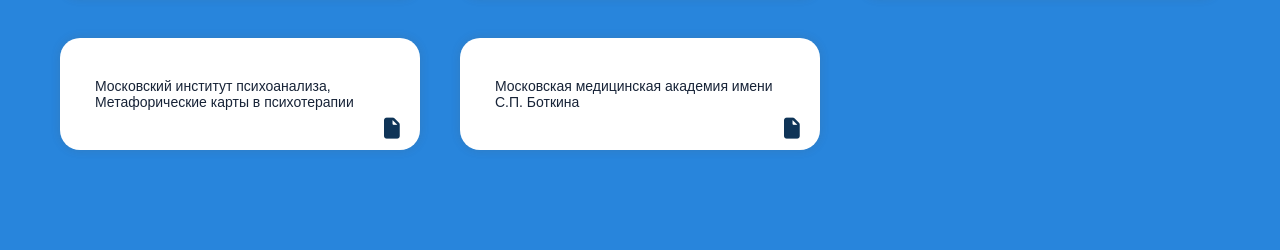
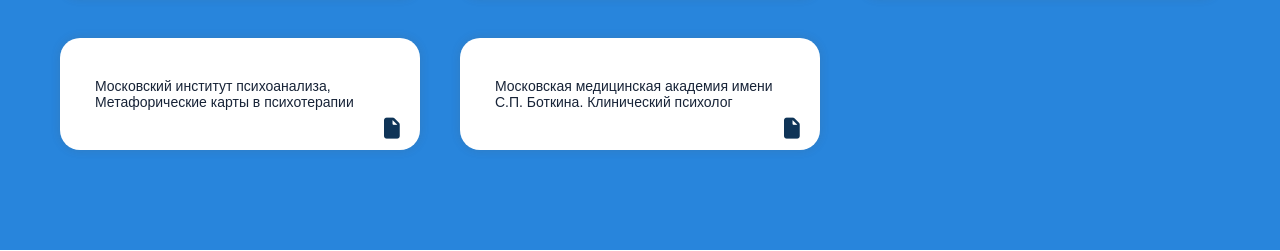
Before and after one commit to Nepike/work_postovalova, a Django app: page /home/ in a window 1280 px wide. Shown: the part 3617-3868 px from the top of the page. Run offline with Django 5.2, Linux system fonts and the light colour scheme; some libraries are stand-ins or nearby versions; some web fonts are replaced.

Commit message:
diploma add +

```diff
--- a/core/templates/core/home.html
+++ b/core/templates/core/home.html
@@ -290,7 +290,7 @@
 					<div class="education-element" data-diploma="{% static 'core/img/diplomas/11.jpg' %}">Центр Метафора, Психотерапия интимных и сексуальных отношений <i class="fa-solid fa-file fa-xl"></i></div>
 					<div class="education-element" data-diploma="{% static 'core/img/diplomas/12.jpg' %}">Центр Метафора, Комплексный подход в терапии психотравмы <i class="fa-solid fa-file fa-xl"></i></div>
 					<div class="education-element" data-diploma="{% static 'core/img/diplomas/13.jpg' %}">Московский институт психоанализа, Метафорические карты в психотерапии <i class="fa-solid fa-file fa-xl"></i></div>
-					<a class="education-element" target="_blank" style="text-decoration: none;" href="{% static 'core/files/Постовалова О.В.pdf' %}">Московская медицинская академия имени С.П. Боткина <i class="fa-solid fa-file fa-xl"></i></a>
+					<a class="education-element" target="_blank" style="text-decoration: none;" href="{% static 'core/files/Постовалова О.В.pdf' %}">Московская медицинская академия имени С.П. Боткина. Клинический психолог <i class="fa-solid fa-file fa-xl"></i></a>
 				</div>
 			</div>
 		</div>
```
